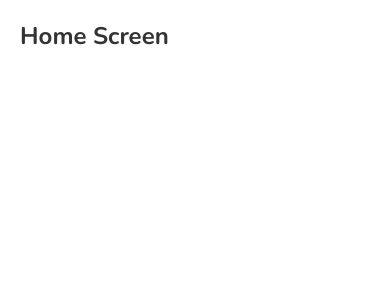
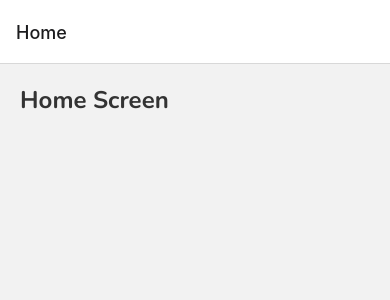
Before and after one commit to aashiqahmed98/gamezone-reviews-app, a React Native app: screen / in a window 390 px wide. Shown: the top 300 px of the page. Built offline with nearby package versions, Linux system fonts and the light colour scheme.

Commit message:
added stack navigation

```diff
--- a/App.js
+++ b/App.js
@@ -1,6 +1,11 @@
 import { useState } from 'react'
 import * as Font from 'expo-font'
 import Home from './screens/Home'
+import ReviewDetails from './screens/ReviewDetails'
+import { NavigationContainer } from '@react-navigation/native'
+import { createNativeStackNavigator } from '@react-navigation/native-stack'
+
+const Stack = createNativeStackNavigator()
 
 export default function App() {
 	const [loaded] = Font.useFonts({
@@ -11,6 +16,13 @@
 	if (!loaded) {
 		return null
 	} else {
-		return <Home />
+		return (
+			<NavigationContainer>
+				<Stack.Navigator initialRouteName='Home'>
+					<Stack.Screen name='Home' component={Home} />
+					<Stack.Screen name='ReviewDetails' component={ReviewDetails} />
+				</Stack.Navigator>
+			</NavigationContainer>
+		)
 	}
 }
--- a/package.json
+++ b/package.json
@@ -10,12 +10,14 @@
   },
   "dependencies": {
     "@react-navigation/native": "^6.0.13",
+    "@react-navigation/native-stack": "^6.9.1",
     "expo": "~46.0.16",
     "expo-status-bar": "~1.4.0",
     "react": "18.0.0",
     "react-native": "0.69.6",
     "react-native-safe-area-context": "4.3.1",
-    "react-native-screens": "~3.15.0"
+    "react-native-screens": "~3.15.0",
+    "yarn": "^1.22.19"
   },
   "devDependencies": {
     "@babel/core": "^7.12.9"
```
Also changed, not shown: 1 other file (tests, documents, lock files or other folders).
